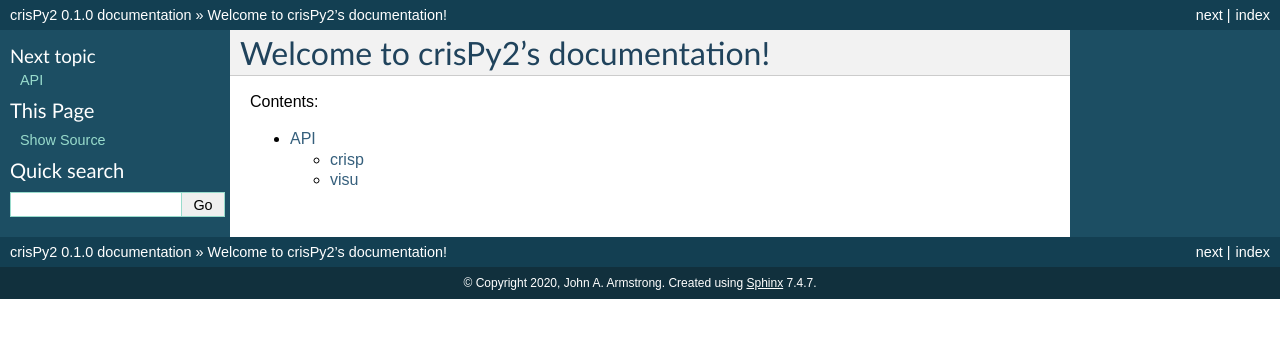
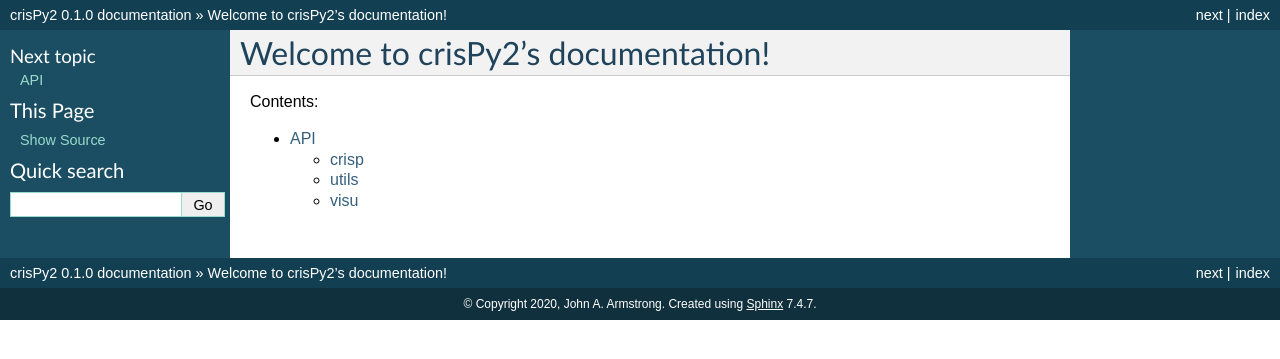
Before and after one commit to bionictoucan/crispy, a Sphinx documentation site: the page built from docs/index.rst, in a window 1280 px wide. Shown: the top 359 px of the page. Built offline with Sphinx 7.4.7, drawn with Linux system fonts in a browser that asks for light colours; pages that are not in the unit, such as notebooks, are missing from menus.

Commit message:
Updated docs

```diff
--- a/docs/utils.rst
+++ b/docs/utils.rst
@@ -0,0 +1,5 @@
+utils
+=====
+
+.. automodule:: crisPy2.utils
+   :members:
--- a/docs/visu.rst
+++ b/docs/visu.rst
@@ -1,2 +1,5 @@
 visu
 ====
+
+.. autoclass:: crisPy2.visu.AtmosViewer
+   :members:
```
Also changed, not shown: 15 other files.
